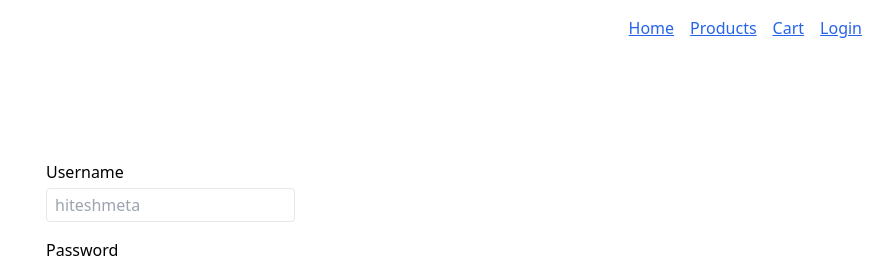
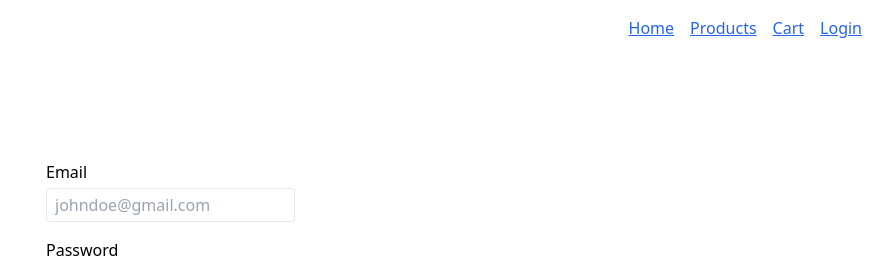
Before and after one commit to hiteshmeta85/ecommerce-web, a Next.js app: page /auth/login in a window 1280 px wide. Shown: the top 265 px of the page, without its empty margins (402-1280 px from the left). Built offline with nearby package versions, Linux system fonts and the light colour scheme.

Commit message:
Add nookies and axios library

```diff
--- a/package.json
+++ b/package.json
@@ -12,9 +12,11 @@
     "@types/node": "18.11.9",
     "@types/react": "18.0.25",
     "@types/react-dom": "18.0.9",
+    "axios": "^1.2.0",
     "eslint": "8.28.0",
     "eslint-config-next": "13.0.5",
     "next": "13.0.5",
+    "nookies": "^2.5.2",
     "react": "18.2.0",
     "react-dom": "18.2.0",
     "typescript": "4.9.3"
--- a/pages/auth/login.tsx
+++ b/pages/auth/login.tsx
@@ -2,16 +2,33 @@ import {FormEvent, useState} from "react";
 import Layout from "../../components/Layout";
 import Input from "../../components/Input";
 import {useRouter} from "next/router";
+import axios from "axios";
+import {setCookie} from "nookies";
 
 export default function Login() {
   const router = useRouter()
-  const [username, setUsername] = useState<string>('')
+  const [email, setEmail] = useState<string>('')
   const [password, setPassword] = useState<string>('')
 
-  const handleSubmit = (event: FormEvent) => {
+  const handleSubmit = async (event: FormEvent) => {
     event.preventDefault()
-    console.log([username, password])
-    router.push('/')
+    try {
+      await axios.post(`http://localhost:3333/login`, {email, password})
+        .then(function (response) {
+          if (response.data) {
+            setCookie(null, 'token', `${response.data.token}`, {
+              maxAge: 30 * 24 * 60 * 60,
+              path: '/',
+            })
+            router.push('/')
+          }
+        })
+        .catch(function (error) {
+          console.log(error)
+        })
+    } catch (err) {
+      console.log(err)
+    }
   }
 
   return (
@@ -19,11 +36,11 @@ export default function Login() {
       <div className="container">
         <form onSubmit={handleSubmit} className="flex flex-col max-w-sm mx-auto lg:py-20">
           <Input
-            type={'text'}
-            label={'Username'}
-            setState={setUsername}
-            value={username}
-            placeholder={'hiteshmeta'}
+            type={'email'}
+            label={'Email'}
+            setState={setEmail}
+            value={email}
+            placeholder={'johndoe@gmail.com'}
             isRequired={true}
           />
           <Input
--- a/pages/cart/index.tsx
+++ b/pages/cart/index.tsx
@@ -17,14 +17,14 @@ export default function Cart({cartItems}: { cartItems: CartItem[] }) {
             )
           })}
         </div>
-        <a href={'/address'} className="bg-green-300 px-2 py-2 rounded">Place Order</a>
+        <a href={'/address'} className="bg-green-300 px-2 py-2 rounded">Proceed to Buy</a>
       </div>
     </Layout>
   );
 };
 
 export const getServerSideProps: GetServerSideProps = async () => {
-  const res = await fetch(`${process.env.DATABASE_URL}/cart-items/1`);
+  const res = await fetch(`${process.env.DATABASE_URL}/cart-items`);
   const cartItems = await res.json()
 
   return {
```
Also changed, not shown: 1 other file (tests, documents, lock files or other folders).
